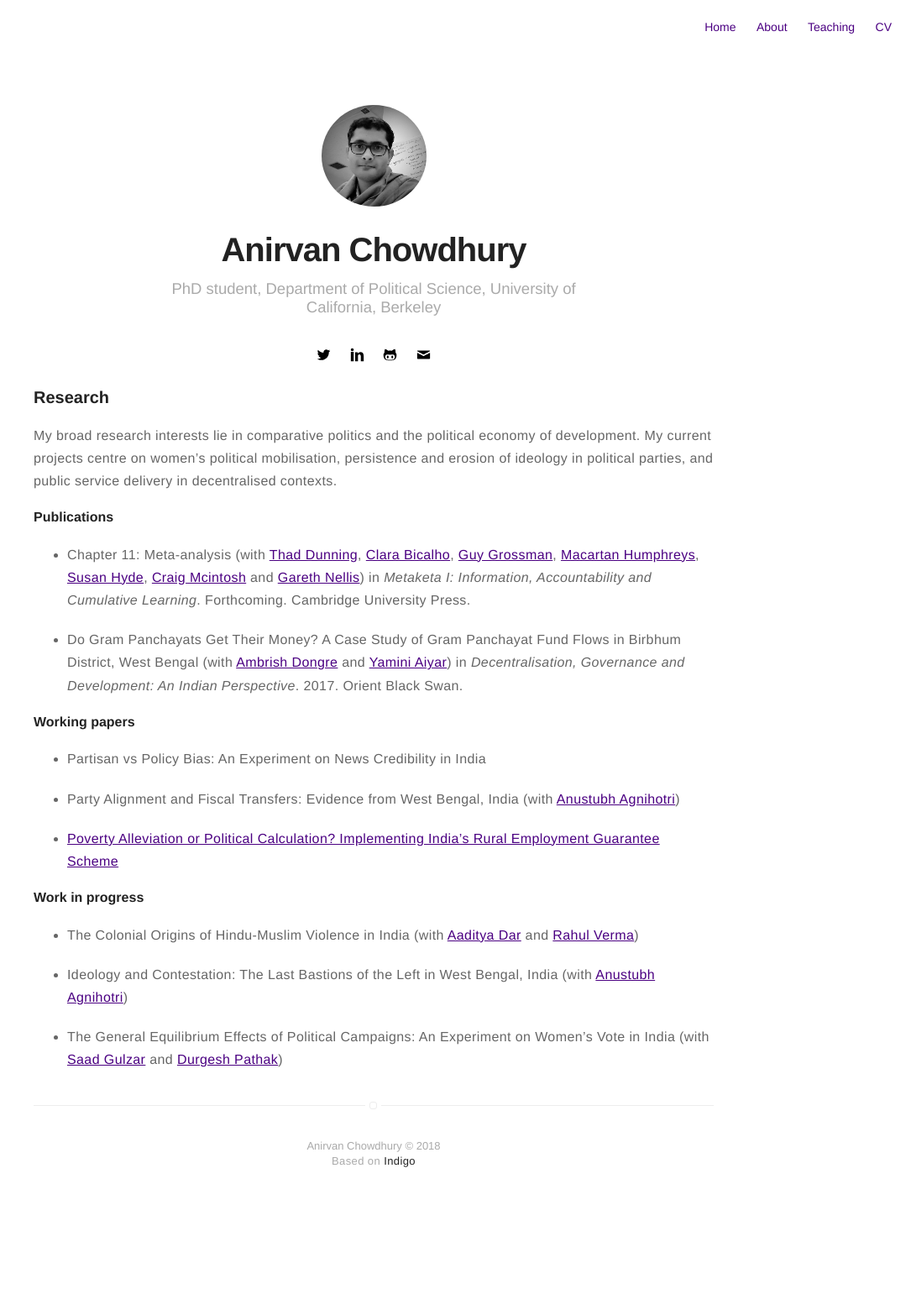
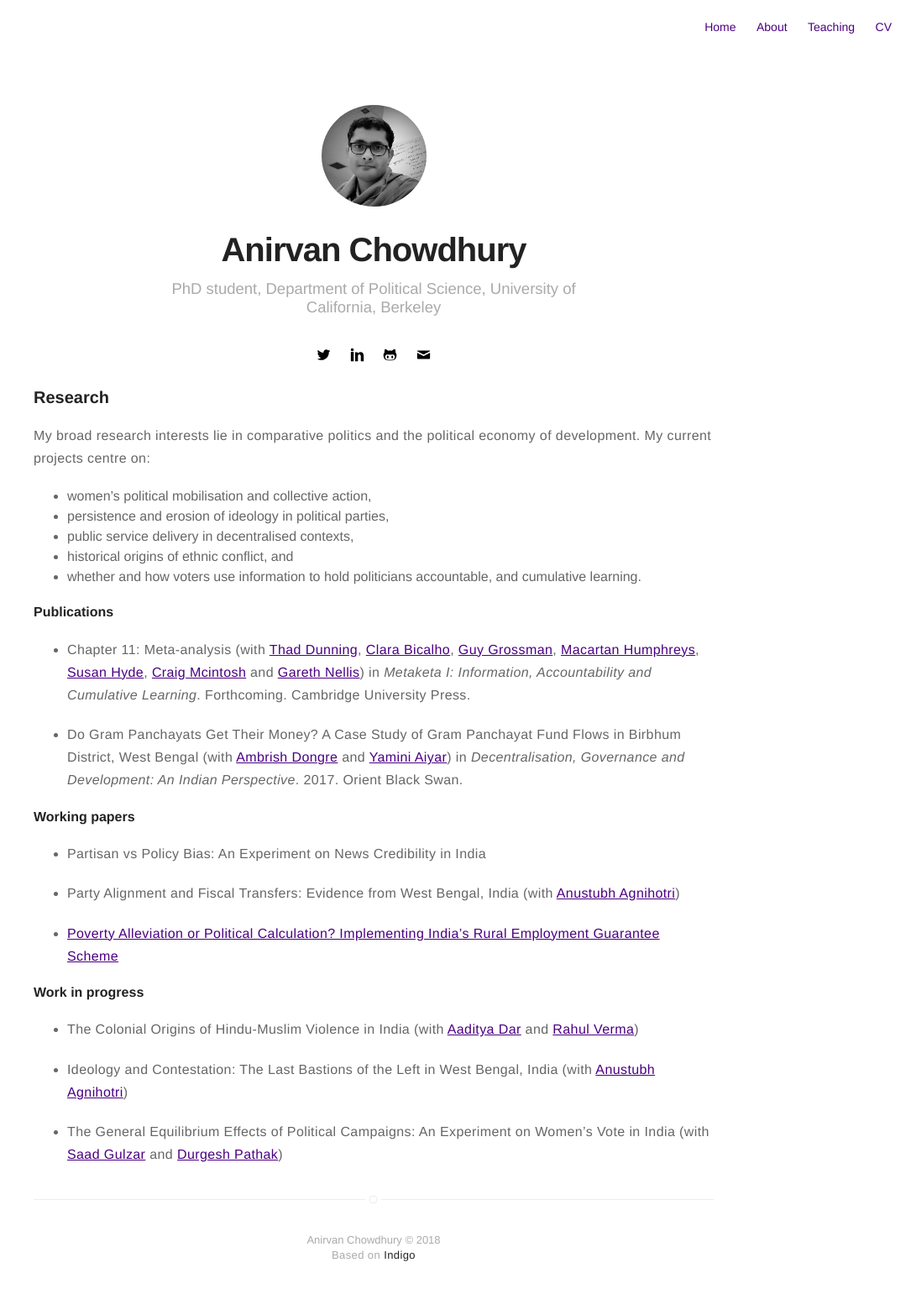
Before and after one commit to anirvanchowdhury/anirvanchowdhury.github.io, a Jekyll site: the page built from research.md, in a window 1280 px wide. Shown: the whole page at 84% size, without its empty margins (195-1280 px from the left). Built offline with Jekyll 4.4.1, drawn with Linux system fonts in a browser that asks for light colours; before the commit the page ends 1454 px from its top, so only the background shows below that.

Commit message:
update research

```diff
--- a/research.md
+++ b/research.md
@@ -5,8 +5,12 @@ permalink: /research/index.html
 ---
 
 ### Research
-My broad research interests lie in comparative politics and the political economy of development. My current projects centre on women's political mobilisation, persistence and erosion of ideology in political parties, and public service delivery in decentralised contexts.
-
+My broad research interests lie in comparative politics and the political economy of development. My current projects centre on:
+* women's political mobilisation and collective action,
+* persistence and erosion of ideology in political parties,
+* public service delivery in decentralised contexts,
+* historical origins of ethnic conflict, and
+* whether and how voters use information to hold politicians accountable, and cumulative learning.
 
 #### Publications
 * Chapter 11: Meta-analysis (with [Thad Dunning](http://www.thaddunning.com/), [Clara Bicalho](https://wzb.eu/en/persons/clara-bicalho-maia-correia), [Guy Grossman](https://web.sas.upenn.edu/ggros/), [Macartan Humphreys](http://www.macartan.nyc/), [Susan Hyde](http://susan.hyde.co/), [Craig Mcintosh](http://gps.ucsd.edu/faculty-directory/craig-mcintosh.html) and [Gareth Nellis](http://www.garethnellis.com/)) in _Metaketa I: Information, Accountability and Cumulative Learning_. Forthcoming. Cambridge University Press.
```
Also changed, not shown: about.md (+1 -1 lines), assets/images/WIN_20180217_00_55_04_Pro.jpg (added).
